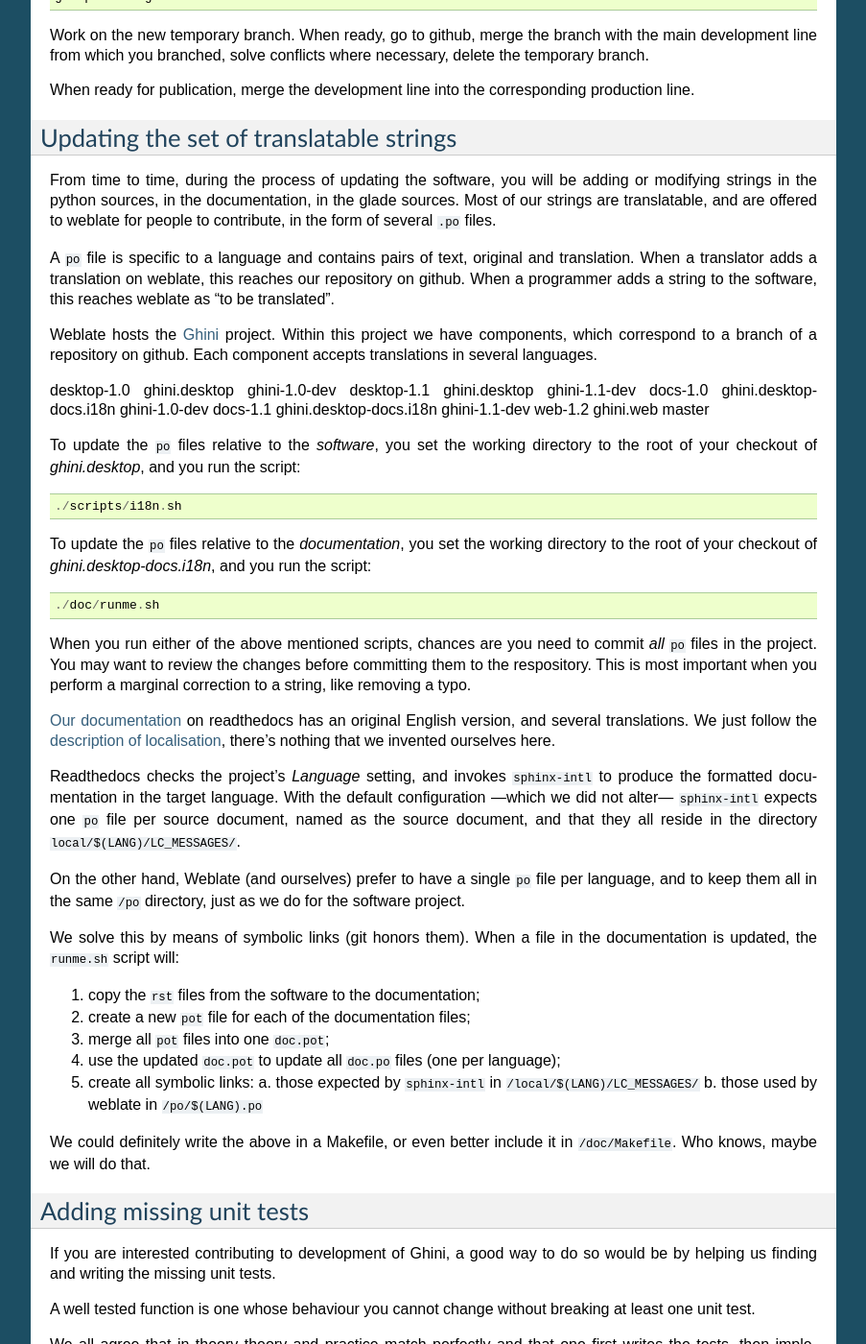
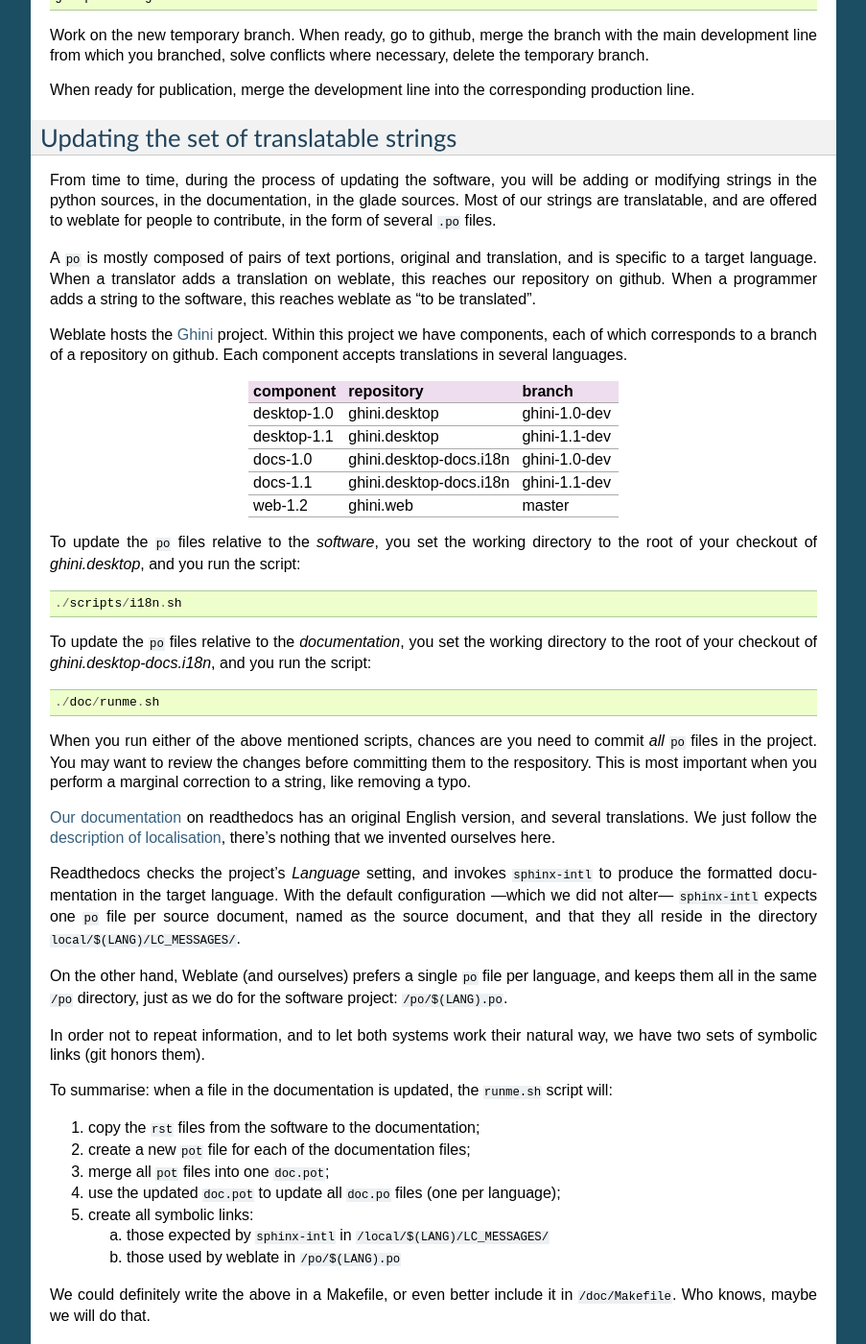
Before and after one commit to Ghini/ghini.desktop-docs.i18n, a Sphinx documentation site: the page built from doc/building.rst, in a window 1280 px wide and 1400 px high, scrolled down 1206 px. Shown: the whole window at 96% size, without its empty margins (198-1101 px from the left). Built offline with Sphinx 7.4.7, drawn with Linux system fonts in a browser that asks for light colours.

Commit message:
update explanation

```diff
--- a/doc/building.rst
+++ b/doc/building.rst
@@ -85,15 +85,16 @@ adding or modifying strings in the python sources, in the documentation, in
 the glade sources. Most of our strings are translatable, and are offered to
 weblate for people to contribute, in the form of several ``.po`` files.
 
-A ``po`` file is specific to a language and contains pairs of text, original
-and translation. When a translator adds a translation on weblate, this
-reaches our repository on github. When a programmer adds a string to the
-software, this reaches weblate as "to be translated".
+A ``po`` is mostly composed of pairs of text portions, original and
+translation, and is specific to a target language. When a translator adds a
+translation on weblate, this reaches our repository on github. When a
+programmer adds a string to the software, this reaches weblate as "to be
+translated".
 
 Weblate hosts the `Ghini <https://hosted.weblate.org/projects/ghini/>`_
-project. Within this project we have components, which correspond to a
-branch of a repository on github. Each component accepts translations in
-several languages.
+project. Within this project we have components, each of which corresponds
+to a branch of a repository on github. Each component accepts translations
+in several languages.
 
 =============== =========================== ==================
 component       repository                  branch
@@ -103,6 +104,7 @@ desktop-1.1     ghini.desktop               ghini-1.1-dev
 docs-1.0        ghini.desktop-docs.i18n     ghini-1.0-dev
 docs-1.1        ghini.desktop-docs.i18n     ghini-1.1-dev
 web-1.2         ghini.web                   master
+=============== =========================== ==================
 
 To update the ``po`` files relative to the *software*, you set the working
 directory to the root of your checkout of *ghini.desktop*, and you run the
@@ -134,18 +136,22 @@ language. With the default configuration —which we did not alter—
 source document, and that they all reside in the directory
 ``local/$(LANG)/LC_MESSAGES/``.
 
-On the other hand, Weblate (and ourselves) prefer to have a single ``po``
-file per language, and to keep them all in the same ``/po`` directory, just
-as we do for the software project.
+On the other hand, Weblate (and ourselves) prefers a single ``po`` file per
+language, and keeps them all in the same ``/po`` directory, just as we do
+for the software project: ``/po/$(LANG).po``.
 
-We solve this by means of symbolic links (git honors them). When a file in
-the documentation is updated, the ``runme.sh`` script will:
+In order not to repeat information, and to let both systems work their
+natural way, we have two sets of symbolic links (git honors them).
+
+To summarise: when a file in the documentation is updated, the ``runme.sh``
+script will:
 
 1. copy the ``rst`` files from the software to the documentation;
 2. create a new ``pot`` file for each of the documentation files;
 3. merge all ``pot`` files into one ``doc.pot``;
 4. use the updated ``doc.pot`` to update all ``doc.po`` files (one per language);
 5. create all symbolic links:
+
    a. those expected by ``sphinx-intl`` in ``/local/$(LANG)/LC_MESSAGES/``
    b. those used by weblate in ``/po/$(LANG).po``
 
```
